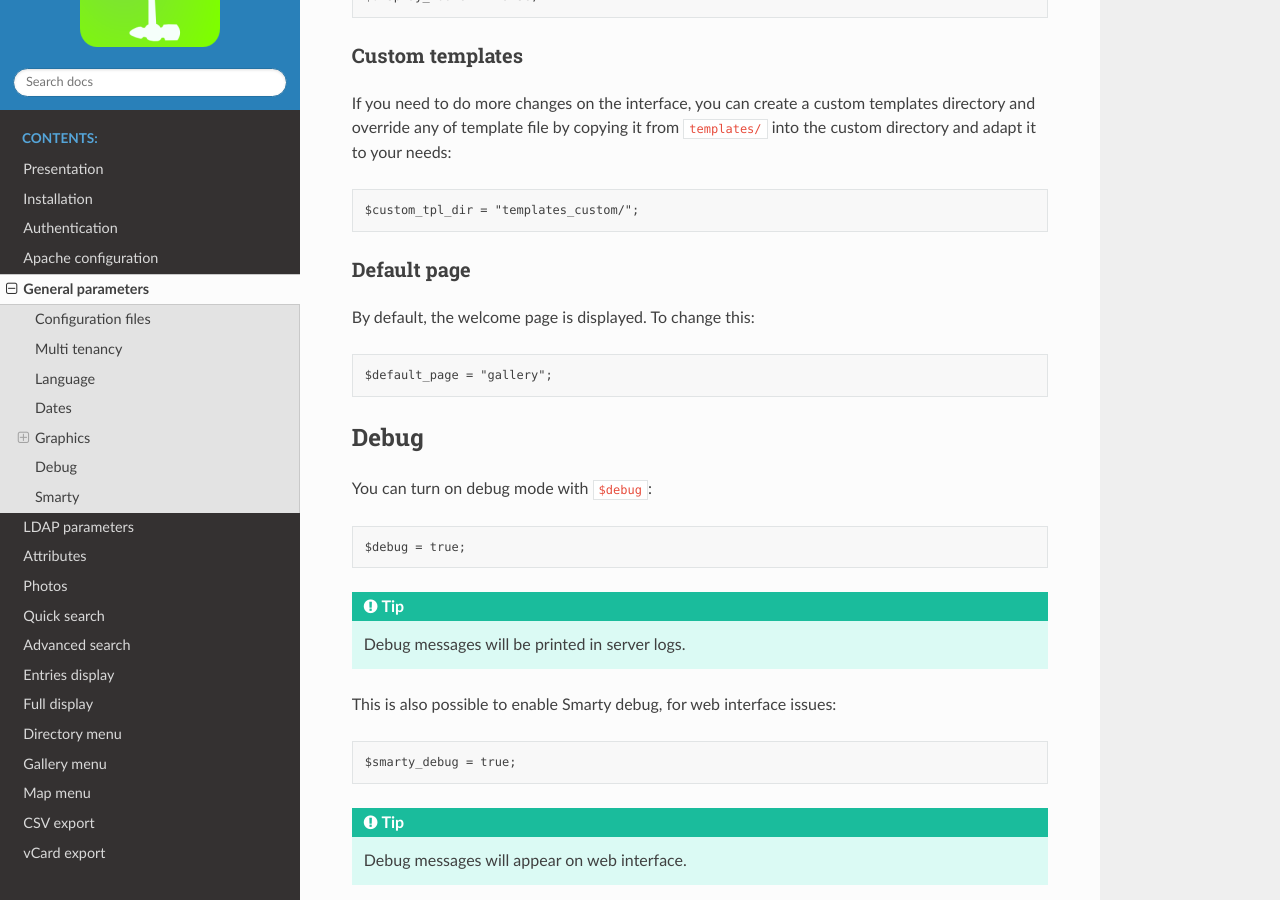
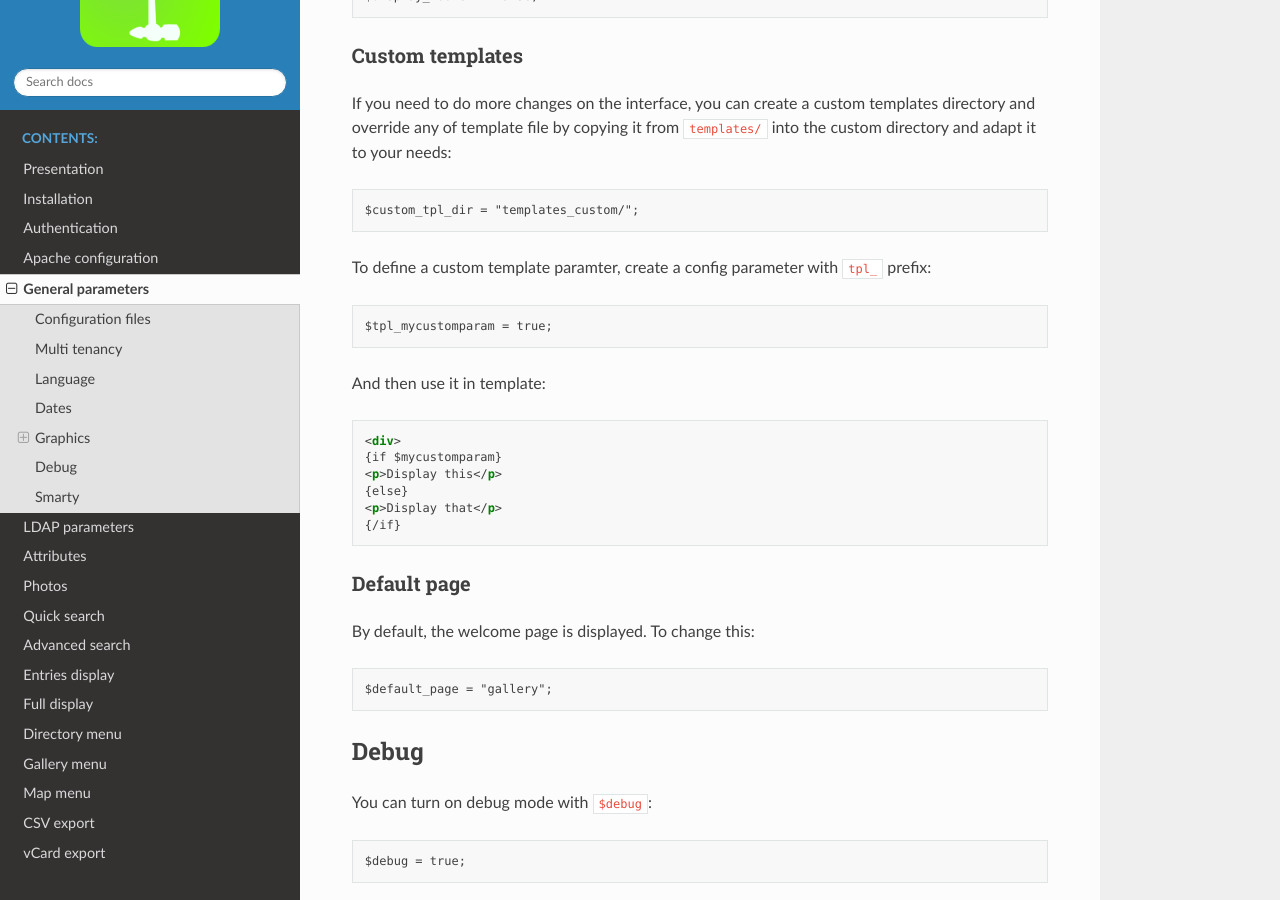
Before and after one commit to ltb-project/white-pages, a Sphinx documentation site: the page built from docs/general-parameters.rst, in a window 1280 px wide and 900 px high, scrolled down 2948 px. Built offline with Sphinx 7.4.7 and the Read the Docs theme 3.1.0, drawn with Linux system fonts in a browser that asks for light colours.

Commit message:
Add doc for custom template parameters

```diff
--- a/docs/general-parameters.rst
+++ b/docs/general-parameters.rst
@@ -150,6 +150,23 @@ and adapt it to your needs:
 
     $custom_tpl_dir = "templates_custom/";
 
+To define a custom template paramter, create a config parameter with ``tpl_`` prefix:
+
+.. code-block:: php
+
+   $tpl_mycustomparam = true;
+
+And then use it in template:
+
+.. code-block:: html
+
+   <div>
+   {if $mycustomparam}
+   <p>Display this</p>
+   {else}
+   <p>Display that</p>
+   {/if}
+
 Default page
 ^^^^^^^^^^^^
 
```
